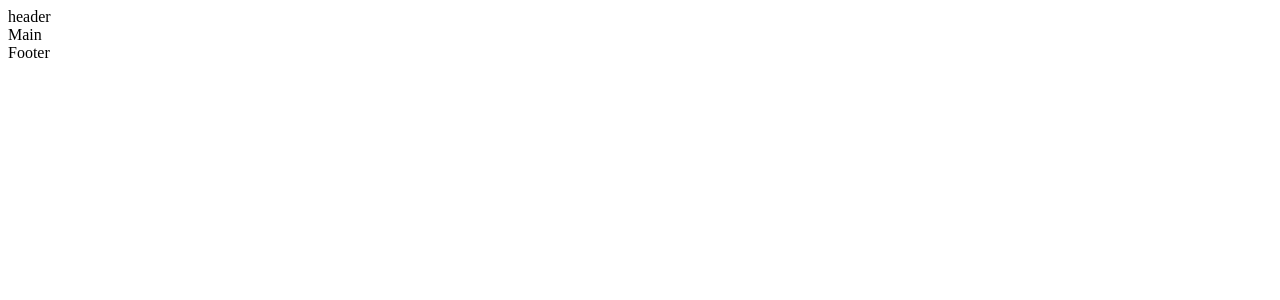
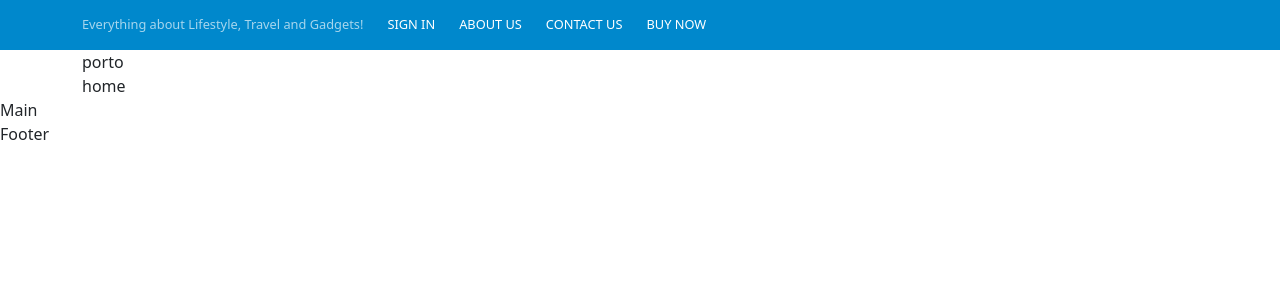
Before and after one commit to giorgia-rondinelli/proj-html-vuejs, a Vue app: page / in a window 1280 px wide. Shown: the top 300 px of the page. Built offline with nearby package versions, Linux system fonts and the light colour scheme.

Commit message:
[add]top bar

```diff
--- a/src/App.vue
+++ b/src/App.vue
@@ -29,7 +29,7 @@ export default {
 
 </template>
 
-<style lang="scss" scoped>
+<style lang="scss" >
 @use './assets/scss/main.scss'
 
 </style>
--- a/src/components/Header.vue
+++ b/src/components/Header.vue
@@ -3,18 +3,56 @@ import {store} from './data/store'
 export default {
   data(){
     return{
-      store
+      store,
+      header:{
+        title:'Everything about Lifestyle, Travel and Gadgets!',
+        menuTop:['sign in', 'about us ','contact us ', 'buy now']
+
+
+      }
     }
   }
 }
 </script>
 
 <template>
-  <div>header</div>
+  <header>
+    <div class="top-bar d-flex align-items-center ">
+      <div class="container d-flex  ">
+        <div class="title">{{header.title}}</div>
+        <div class="items ms-4" v-for="item in header.menuTop" :key="item">{{ item }}</div>
+      </div>
+
+    </div>
+
+
+    <div><div class="container">porto</div></div>
+    <div><div class="container">home</div></div>
+  </header>
 
 </template>
 
 <style lang="scss" scoped>
+@use '../assets/scss/partials/variables.scss' as*;
+
+.top-bar{
+  background-color: $blue;
+  height: 50px;
+
+  font-size: 0.8rem;
+
+
+  .title{
+    color: #a6d6ed;
+
+  }
+  .items{
+    color: white;
+    text-transform: uppercase;
+
+
+  }
+}
 
 
 </style>
```
